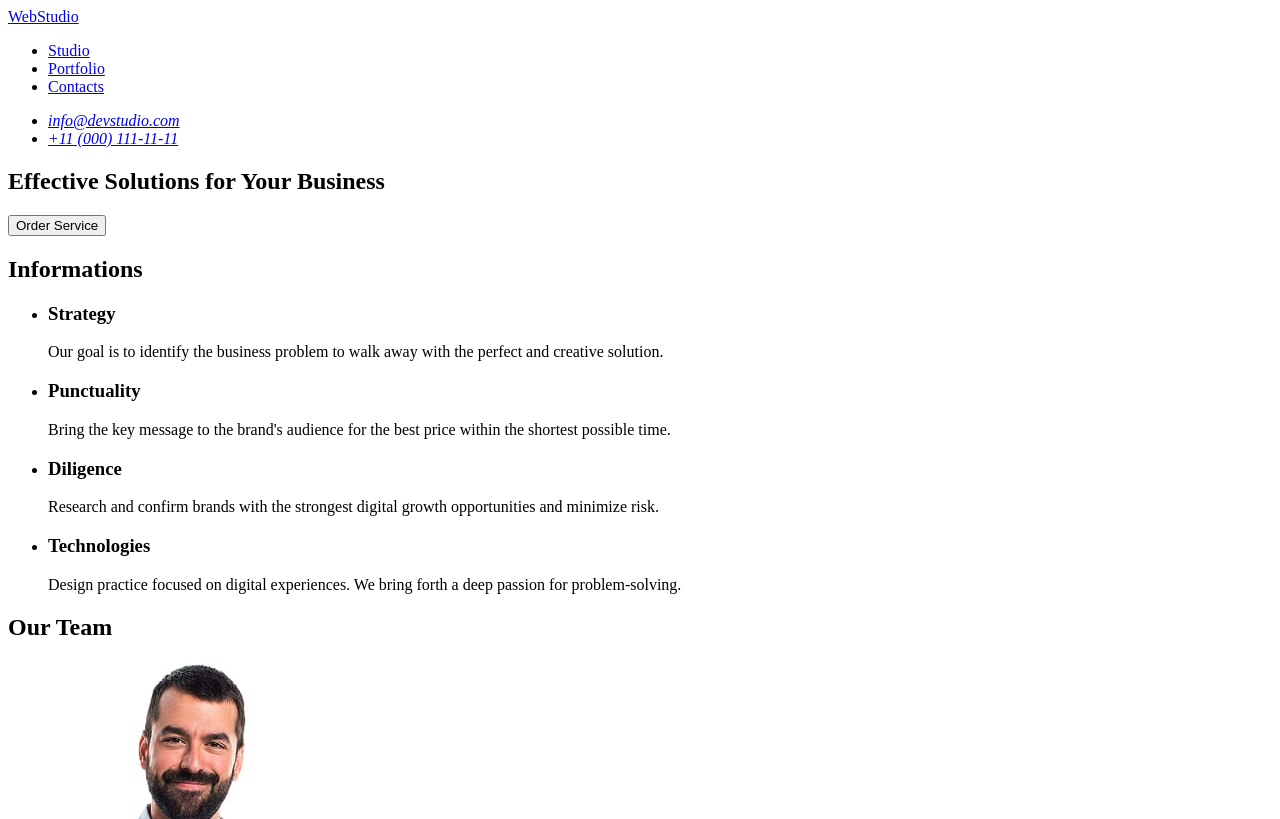
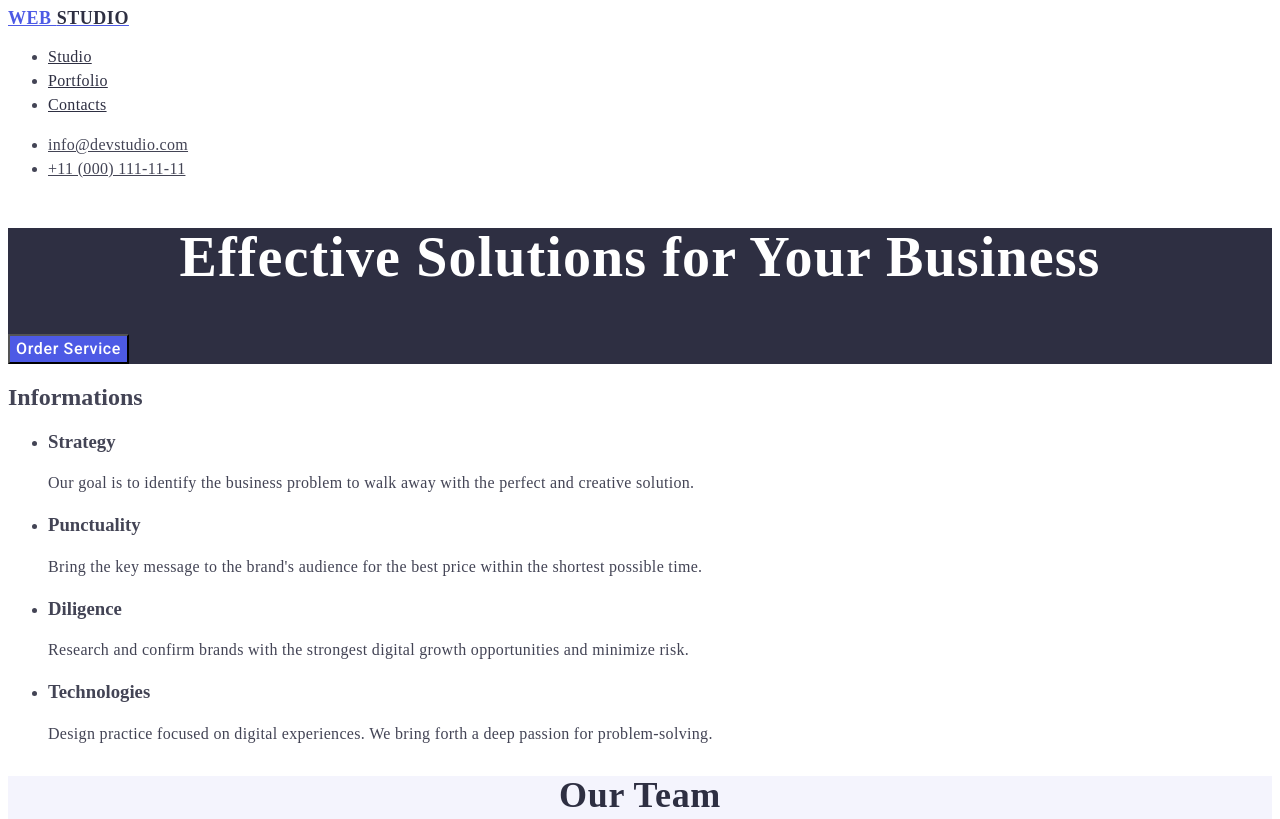
Before and after one commit to DikijAndrii/goit-markup-hw-02, a plain HTML site: page index.html in a window 1280 px wide. Shown: the top 819 px of the page. Drawn offline with Linux system fonts and the light colour scheme.

Commit message:
css modify

```diff
--- a/css/styles.css
+++ b/css/styles.css
@@ -0,0 +1,90 @@
+body {
+  font-family: "Roboto" sans-serif;
+  color: #434455;
+  background-color: #ffffff;
+}
+.header-logo {
+  font-weight: 700;
+  font-family: "Raleway" sans-serif;
+  font-size: 18px;
+  line-height: 1.17;
+  letter-spacing: 0.03em;
+  text-transform: uppercase;
+  color: #4d5ae5;
+}
+.logo-text {
+  color: #2e2f42;
+}
+.navigation {
+  font-weight: 500;
+  font-size: 16px;
+  line-height: 1.5;
+  letter-spacing: 0.02em;
+  color: #2e2f42;
+}
+.navigation:focus,
+.navigation:hover {
+  color: #404bbf;
+}
+
+.contacts {
+  font-style: normal;
+}
+.contacts-mail-tel {
+  font-size: 16px;
+  line-height: 1.5;
+  letter-spacing: 0.02em;
+  color: #434455;
+}
+.contacts-mail-tel:hover,
+.contacts-mail-tel:focus {
+  color: #404bbf;
+}
+.main {
+  background-color: #2e2f42;
+}
+.main-header {
+  font-size: 56px;
+  line-height: 1.07;
+  text-align: center;
+  letter-spacing: 0.02em;
+  color: #ffffff;
+}
+.btn-header {
+  background-color: #4d5ae5;
+  font-family: "Roboto", sans-serif;
+  font-weight: 500;
+  font-size: 16px;
+  line-height: 1.5;
+  letter-spacing: 0.04em;
+  color: #ffffff;
+}
+.btn-header:hover,
+.btn-header:focus {
+  background-color: #404bbf;
+  cursor: pointer;
+}
+.strategy-header {
+  font-weight: 500;
+  font-size: 20px;
+  line-height: 1.2;
+  letter-spacing: 0.02em;
+  color: #2e2f42;
+}
+.informations-p {
+  font-size: 16px;
+  line-height: 1.5;
+  letter-spacing: 0.02em;
+  color: #434455;
+}
+.team {
+  background-color: #f4f4fd;
+}
+.team-header {
+  font-size: 36px;
+  line-height: 1.11;
+  text-align: center;
+  letter-spacing: 0.02em;
+  text-transform: capitalize;
+  color: #2e2f42;
+}
--- a/index.html
+++ b/index.html
@@ -4,66 +4,90 @@
     <meta charset="UTF-8" />
     <meta name="viewport" content="width=device-width, initial-scale=1.0" />
     <title>Web Studio</title>
-    <link rel="stylesheet" href="./css/styles.css">
+    <link rel="stylesheet" href="./css/styles.css" />
+    <link rel="preconnect" href="https://fonts.googleapis.com" />
+    <link rel="preconnect" href="https://fonts.gstatic.com" crossorigin />
+    <link
+      href="https://fonts.googleapis.com/css2?family=Raleway:ital,wght@0,100..900;1,100..900&display=swap"
+      rel="stylesheet"
+    />
+    <link
+      href="https://fonts.googleapis.com/css2?family=Raleway:ital,wght@0,100..900;1,100..900&family=Roboto:ital,wght@0,100..900;1,100..900&display=swap"
+      rel="stylesheet"
+    />
+  </head>
 
-  </head>
   <body>
     <header>
       <nav>
-        <a href="./index.html">WebStudio</a>
+        <a class="header-logo" href="./index.html"
+          >Web <span class="logo-text">Studio</span></a
+        >
         <ul>
-          <li><a href="/" target="_blank">Studio</a></li>
-          <li><a href="/" target="_blank">Portfolio</a></li>
-          <li><a href="/" target="_blank">Contacts</a></li>
+          <li>
+            <a class="navigation" href="./index.html" target="_blank">Studio</a>
+          </li>
+          <li>
+            <a class="navigation" href="" target="_blank">Portfolio</a>
+          </li>
+          <li><a class="navigation" href="" target="_blank">Contacts</a></li>
         </ul>
       </nav>
-      <address>
+      <address class="contacts">
         <ul>
-          <li><a href="mailto:info@devstudio.com">info@devstudio.com</a></li>
-          <li><a href="tel:+110001111111">+11 (000) 111-11-11</a></li>
+          <li>
+            <a class="contacts-mail-tel" href="mailto:info@devstudio.com">
+              info@devstudio.com
+            </a>
+          </li>
+          <li>
+            <a class="contacts-mail-tel" href="tel:+110001111111">
+              +11 (000) 111-11-11
+            </a>
+          </li>
         </ul>
       </address>
     </header>
     <main>
-      <section>
-        <h1>Effective Solutions for Your Business</h1>
-        <button type="button">Order Service</button>
+      <section class="main">
+        <h1 class="main-header">Effective Solutions for Your Business</h1>
+        <button class="btn-header" type="button">Order Service</button>
       </section>
       <section>
         <h2>Informations</h2>
         <ul>
           <li>
-            <h3>Strategy</h3>
-            <p>
+            <h3 class="informations-header">Strategy</h3>
+            <p class="informations-p">
               Our goal is to identify the business problem to walk away with the
               perfect and creative solution.
             </p>
           </li>
           <li>
-            <h3>Punctuality</h3>
-            <p>
+            <h3 class="informations-header">Punctuality</h3>
+            <p class="informations-p">
               Bring the key message to the brand's audience for the best price
               within the shortest possible time.
             </p>
           </li>
           <li>
-            <h3>Diligence</h3>
-            <p>
+            <h3 class="informations-header">Diligence</h3>
+            <p class="informations-p">
               Research and confirm brands with the strongest digital growth
               opportunities and minimize risk.
             </p>
           </li>
           <li>
-            <h3>Technologies</h3>
-            <p>
+            <h3 class="informations-header">Technologies</h3>
+            <p class="informations-p">
               Design practice focused on digital experiences. We bring forth a
               deep passion for problem-solving.
             </p>
           </li>
         </ul>
       </section>
-      <section>
-        <h2>Our Team</h2>
+      <section class="team">
+        <h2 class="team-header">Our Team</h2>
         <ul>
           <li>
             <img
```
